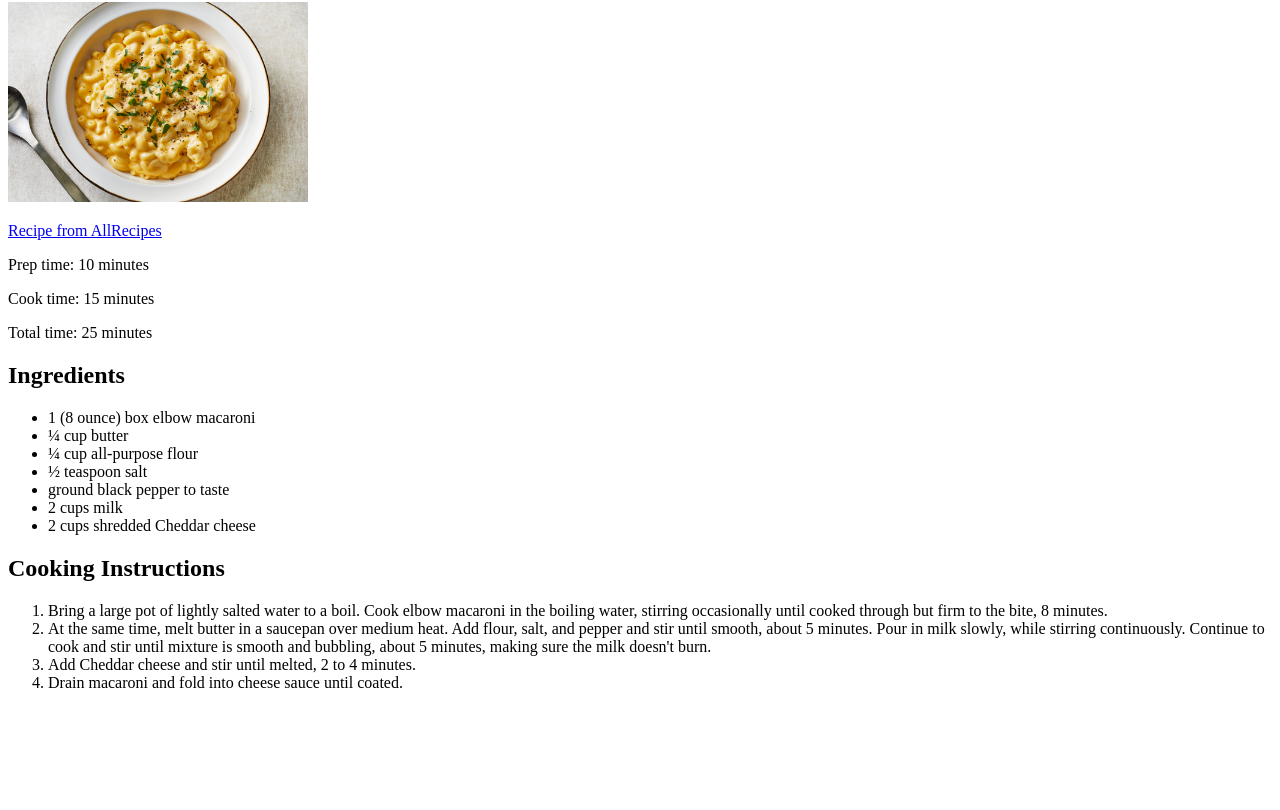
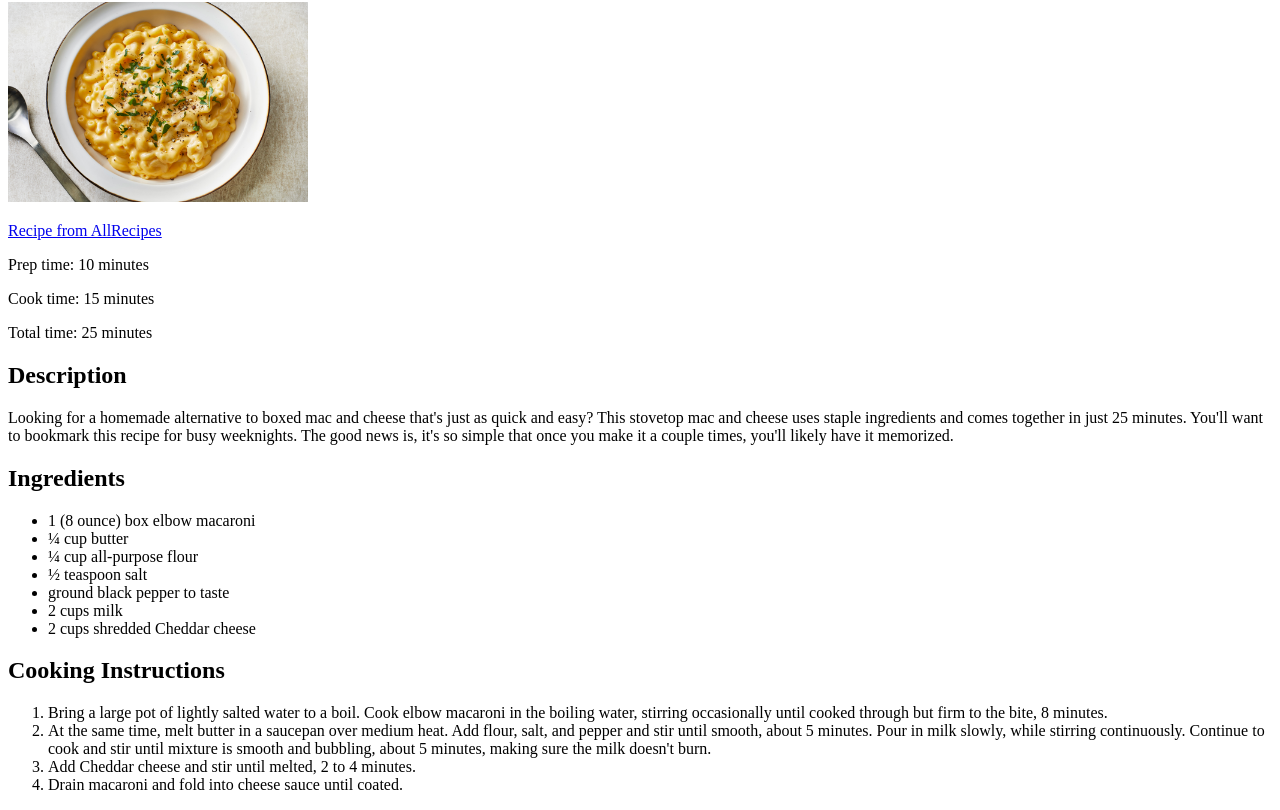
Before and after one commit to BBLeRoyB/odin-recipes, a plain HTML site: page pages/macandcheese.html in a window 1280 px wide. Shown: the part 78-888 px from the top of the page. Before the commit the page ends 800 px from the top, so only its background shows below. Drawn offline with Linux system fonts and the light colour scheme.

Commit message:
Added Description text

```diff
--- a/pages/macandcheese.html
+++ b/pages/macandcheese.html
@@ -18,6 +18,8 @@
         <p>Cook time: 15 minutes</p>
         <p>Total time: 25 minutes</p>
 
+        <h2>Description</h2>
+        <p>Looking for a homemade alternative to boxed mac and cheese that's just as quick and easy? This stovetop mac and cheese uses staple ingredients and comes together in just 25 minutes. You'll want to bookmark this recipe for busy weeknights. The good news is, it's so simple that once you make it a couple times, you'll likely have it memorized. </p>
 
         <h2>Ingredients</h2>
         <ul>
```
Also changed, not shown: pages/carbonara.html (+2 -0 lines), pages/cookies.html (+2 -0 lines).
